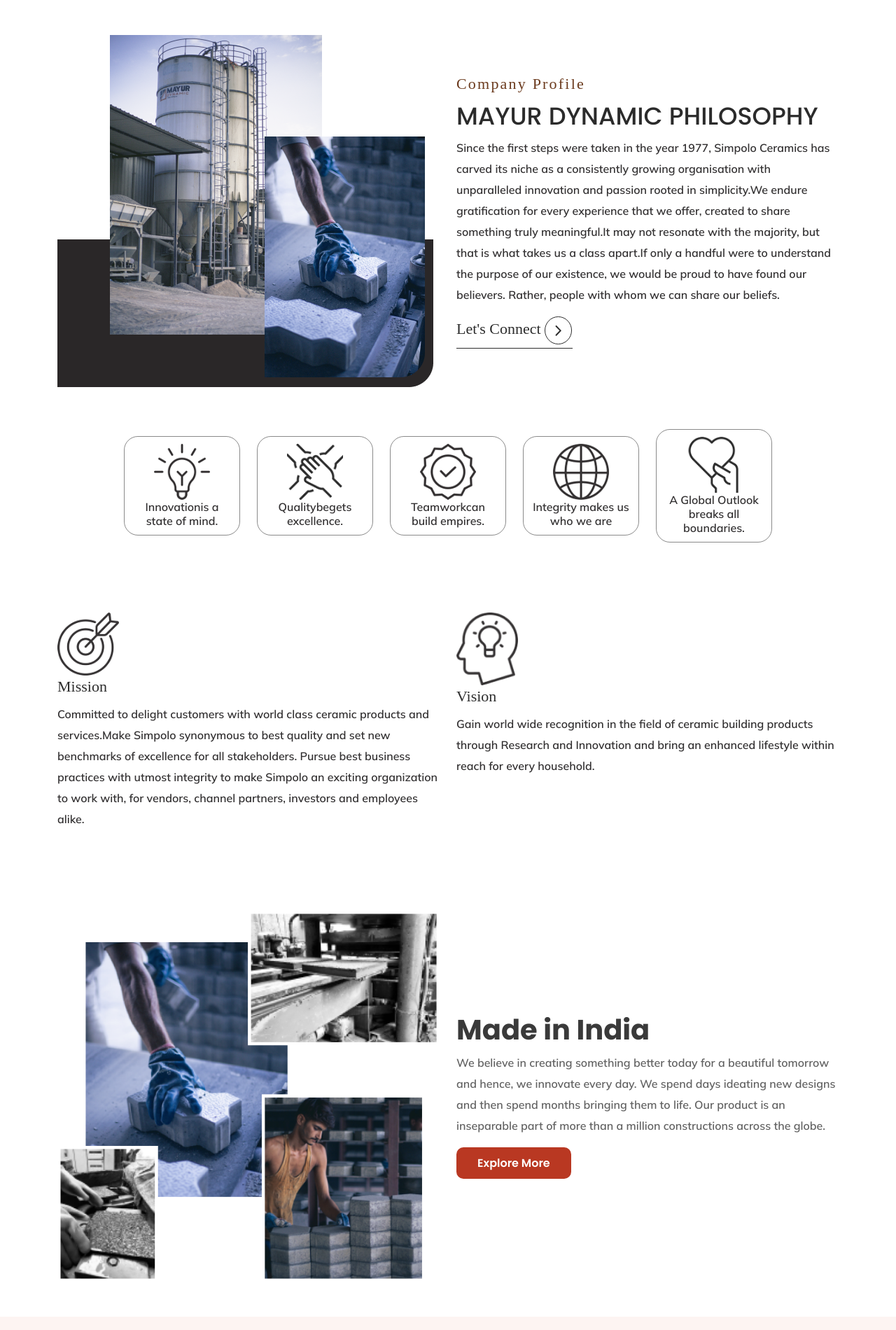
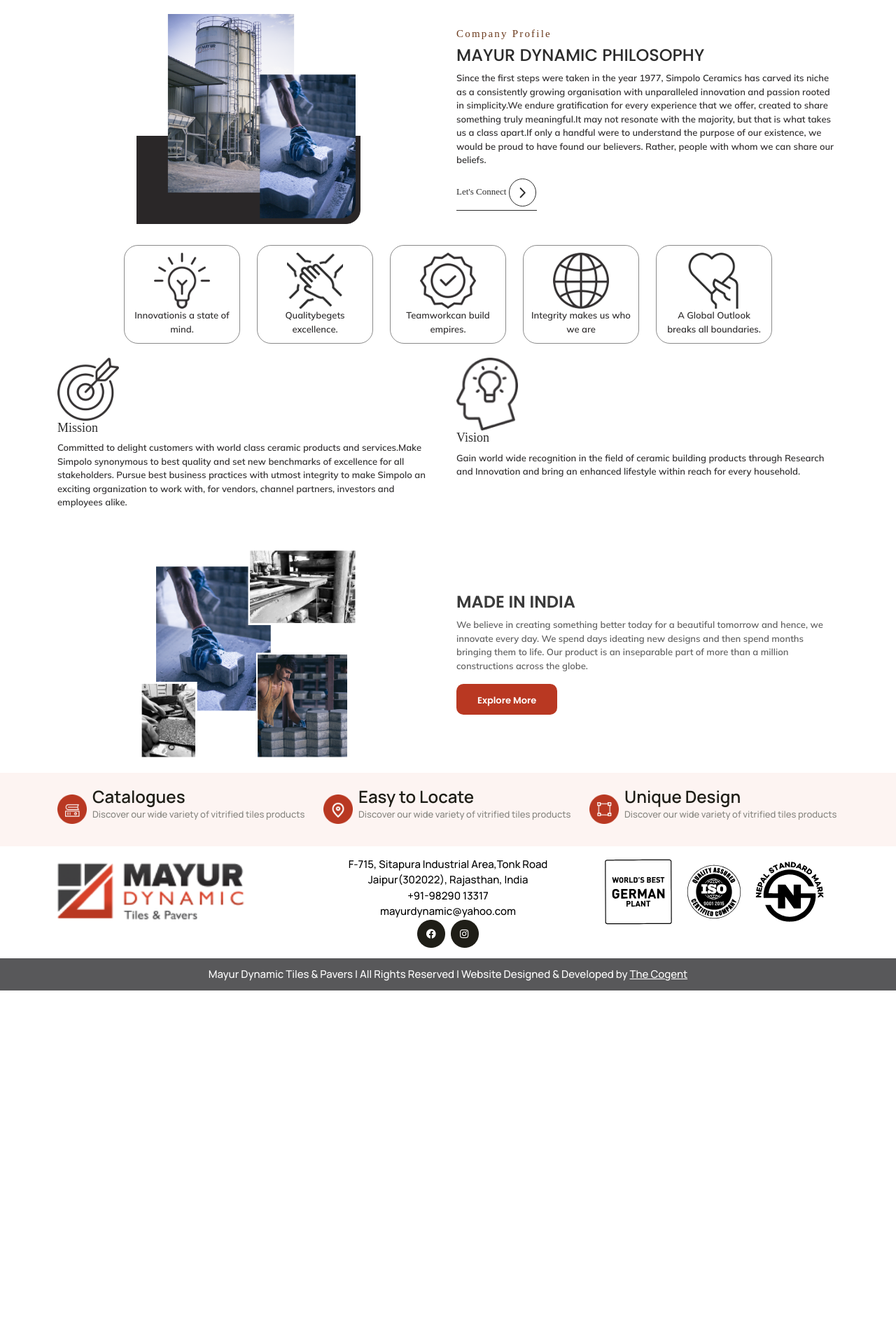
Before and after one commit to ItsAniketFrontend/Mayur-Tiles, a PHP site: page /about-us.php in a window 1280 px wide. Shown: the part 800-2700 px from the top of the page at 70% size. After the commit the page ends 2215 px from the top, so only its background shows below. Run offline with PHP 8.4, Linux system fonts and the light colour scheme; some libraries are stand-ins or nearby versions; some web fonts are replaced.

Commit message:
Some Changes in Styling and Made New Video In This to avoid height black space

```diff
--- a/CSS/style.css
+++ b/CSS/style.css
@@ -167,13 +167,19 @@ header nav button {
   text-transform: uppercase;
   font-weight: 600;
 }
+.home-our-products .product-box {
+  width: 100%;
+  height: 250px;
+}
 .home-our-products .product-box img {
+  -o-object-fit: cover;
+     object-fit: cover;
   width: 100%;
   height: 100%;
 }
 
 .home-applications {
-  padding: 15px 0px;
+  padding: 10px 0px;
   background: #323031;
 }
 .home-applications h2 {
@@ -194,7 +200,7 @@ header nav button {
 }
 .home-applications .post-slide img {
   border-radius: 10px;
-  height: 200px;
+  height: 180px;
   -o-object-fit: cover;
      object-fit: cover;
 }
@@ -239,7 +245,7 @@ header nav button {
 }
 .home-why-choose-us .img-box {
   width: 100%;
-  height: 500px;
+  height: 400px;
 }
 .home-why-choose-us .img-box img {
   width: 100%;
@@ -282,7 +288,7 @@ header nav button {
 
 .home-testimonials {
   background: #D9D9D9;
-  padding: 10px 0px;
+  padding: 5px 0px;
 }
 .home-testimonials h6 {
   color: var(--Primary, #B93822);
@@ -428,7 +434,7 @@ header nav button {
 }
 
 .home-instagram-feed {
-  padding: 50px 0px;
+  padding: 10px 0px;
 }
 
 .about-us-banner {
@@ -443,37 +449,41 @@ header nav button {
 }
 
 .about-us-intro {
-  padding: 50px 0px;
+  padding: 20px 0px;
   overflow: hidden;
+}
+.about-us-intro .img-box {
+  height: 300px;
+  width: 100%;
+}
+.about-us-intro .img-box img {
+  width: 100%;
+  height: 100%;
+  -o-object-fit: contain;
+     object-fit: contain;
 }
 .about-us-intro h6 {
   color: #6B3A1D;
   font-family: "Bebas Neue";
-  font-size: 22px;
+  font-size: 15px;
   font-style: normal;
   font-weight: 400;
-  line-height: 30px;
-  /* 136.364% */
   letter-spacing: 2.2px;
 }
 .about-us-intro h2 {
   color: #2B2B2B;
   font-family: Poppins;
-  font-size: 35px;
+  font-size: 24px;
   font-style: normal;
   font-weight: 500;
-  line-height: 45px;
-  /* 128.571% */
   text-transform: uppercase;
 }
 .about-us-intro p {
   color: #323031;
   font-family: Mulish;
-  font-size: 16px;
+  font-size: 13px;
   font-style: normal;
   font-weight: 600;
-  line-height: 30px;
-  /* 187.5% */
 }
 .about-us-intro button {
   background: none;
@@ -491,17 +501,14 @@ header nav button {
 .about-us-intro button a {
   color: #2D2D2D;
   font-family: Unbounded;
-  font-size: 22px;
+  font-size: 13px;
   font-style: normal;
   font-weight: 500;
-  line-height: 32px;
-  /* 145.455% */
   text-decoration: none;
 }
 
 .about-us-usp {
   padding-top: 10px;
-  padding-bottom: 50px;
   overflow: hidden;
 }
 .about-us-usp .col-box {
@@ -517,58 +524,59 @@ header nav button {
   color: #323031;
   text-align: center;
   font-family: Mulish;
-  font-size: 16px;
+  font-size: 13px;
   font-style: normal;
   font-weight: 600;
-  line-height: 20px;
-  /* 125% */
   margin-bottom: 0px;
 }
 
 .about-mission {
-  padding: 50px 0px;
+  padding: 20px 0px;
   overflow: hidden;
 }
 .about-mission h3 {
   color: #2D2D2D;
   font-family: Unbounded;
-  font-size: 22px;
+  font-size: 18px;
   font-style: normal;
   font-weight: 500;
-  line-height: 32px;
-  /* 145.455% */
 }
 .about-mission p {
   color: #323031;
   font-family: Mulish;
-  font-size: 16px;
+  font-size: 13px;
   font-style: normal;
   font-weight: 600;
-  line-height: 30px;
-  /* 187.5% */
 }
 
 .made-in-india {
-  padding: 50px 0px;
+  padding: 20px 0px;
   overflow: hidden;
 }
 .made-in-india h2 {
   color: var(--Color-Gray-1, #3A3A3A);
   font-family: Poppins;
-  font-size: 40px;
+  font-size: 24px;
   font-style: normal;
-  font-weight: 700;
-  line-height: 120%;
-  /* 48px */
+  font-weight: 600;
+  text-transform: uppercase;
+}
+.made-in-india .img-box {
+  width: 100%;
+  height: 300px;
+}
+.made-in-india .img-box img {
+  width: 100%;
+  height: 100%;
+  -o-object-fit: contain;
+     object-fit: contain;
 }
 .made-in-india p {
   color: var(--Color-Gray-2, #616161);
   font-family: Mulish;
-  font-size: 16px;
+  font-size: 13px;
   font-style: normal;
   font-weight: 600;
-  line-height: 30px;
-  /* 187.5% */
 }
 .made-in-india button {
   border-radius: 10px;
@@ -582,15 +590,13 @@ header nav button {
   text-decoration: none;
   color: var(--Color-White, #FFF);
   font-family: Poppins;
-  font-size: 16px;
+  font-size: 13px;
   font-style: normal;
   font-weight: 600;
-  line-height: 150%;
-  /* 24px */
 }
 
 .about-us-bottom-usp {
-  padding: 60px 0px;
+  padding: 20px 0px;
   background: var(--Color, #FDF4F2);
 }
 .about-us-bottom-usp h3 {
@@ -598,14 +604,13 @@ header nav button {
   font-family: Manrope;
   font-size: 24px;
   font-style: normal;
-  font-weight: 800;
-  line-height: 33.6px;
-  /* 140% */
+  font-weight: 600;
+  margin-bottom: 0px;
 }
 .about-us-bottom-usp p {
   color: #878680;
   font-family: Manrope;
-  font-size: 16px;
+  font-size: 13px;
   font-style: normal;
   font-weight: 500;
   line-height: 20px;
@@ -978,6 +983,7 @@ header nav button {
   font-size: 15px;
   font-style: normal;
   font-weight: 500;
+  margin-bottom: 0px;
 }
 .foot svg {
   background: #fff !important;
--- a/CSS/style.scss
+++ b/CSS/style.scss
@@ -259,16 +259,18 @@ header nav {
     //     }
     // }
     .product-box{
+        width: 100%;
+        height: 250px;
         img{
+            object-fit: cover;
             width: 100%;
             height: 100%;
-            // object-fit: cover;
         }
     }
 }
 
 .home-applications {
-    padding: 15px 0px;
+    padding: 10px 0px;
     background: #323031;
 
     h2 {
@@ -290,7 +292,7 @@ header nav {
 
         img {
             border-radius: 10px;
-            height: 200px;
+            height: 180px;
             object-fit: cover;
         }
 
@@ -395,7 +397,7 @@ header nav {
 
     .img-box{
         width: 100%;
-        height: 500px;
+        height: 400px;
         img{
             width: 100%;
             height: 100%;
@@ -440,7 +442,7 @@ header nav {
 
 .home-testimonials {
     background: #D9D9D9;
-    padding: 10px 0px;
+    padding: 5px 0px;
 
     h6 {
         color: var(--Primary, #B93822);
@@ -716,7 +718,7 @@ header nav {
 }
 
 .home-instagram-feed{
-    padding: 50px 0px;
+    padding: 10px 0px;
 
 }
 
@@ -731,38 +733,43 @@ header nav {
 }
 
 .about-us-intro {
-    padding: 50px 0px;
+    padding: 20px 0px;
     overflow: hidden;
+
+    .img-box{
+        height: 300px;
+        width: 100%;
+        img{
+            width: 100%;
+            height: 100%;
+            object-fit: contain;
+        }
+    }
+
     h6 {
         color: #6B3A1D;
         font-family: "Bebas Neue";
-        font-size: 22px;
+        font-size: 15px;
         font-style: normal;
         font-weight: 400;
-        line-height: 30px;
-        /* 136.364% */
         letter-spacing: 2.2px;
     }
 
     h2 {
         color: #2B2B2B;
         font-family: Poppins;
-        font-size: 35px;
+        font-size: 24px;
         font-style: normal;
         font-weight: 500;
-        line-height: 45px;
-        /* 128.571% */
         text-transform: uppercase;
     }
 
     p {
         color: #323031;
         font-family: Mulish;
-        font-size: 16px;
+        font-size: 13px;
         font-style: normal;
         font-weight: 600;
-        line-height: 30px;
-        /* 187.5% */
     }
 
     button {
@@ -781,11 +788,9 @@ header nav {
         a {
             color: #2D2D2D;
             font-family: Unbounded;
-            font-size: 22px;
+            font-size: 13px;
             font-style: normal;
             font-weight: 500;
-            line-height: 32px;
-            /* 145.455% */
             text-decoration: none;
         }
     }
@@ -793,7 +798,7 @@ header nav {
 
 .about-us-usp {
     padding-top: 10px;
-    padding-bottom: 50px;
+    // padding-bottom: 50px;
     overflow: hidden;
     .col-box {
         border-radius: 20px;
@@ -808,61 +813,60 @@ header nav {
             color: #323031;
             text-align: center;
             font-family: Mulish;
-            font-size: 16px;
+            font-size: 13px;
             font-style: normal;
             font-weight: 600;
-            line-height: 20px;
-            /* 125% */
             margin-bottom: 0px;
         }
     }
 }
 
 .about-mission {
-    padding: 50px 0px;
+    padding: 20px 0px;
     overflow: hidden;
     h3 {
         color: #2D2D2D;
         font-family: Unbounded;
-        font-size: 22px;
+        font-size: 18px;
         font-style: normal;
         font-weight: 500;
-        line-height: 32px;
-        /* 145.455% */
     }
 
     p {
         color: #323031;
         font-family: Mulish;
-        font-size: 16px;
+        font-size: 13px;
         font-style: normal;
         font-weight: 600;
-        line-height: 30px;
-        /* 187.5% */
     }
 }
 
 .made-in-india {
-    padding: 50px 0px;
+    padding: 20px 0px;
     overflow: hidden;
     h2 {
         color: var(--Color-Gray-1, #3A3A3A);
         font-family: Poppins;
-        font-size: 40px;
+        font-size: 24px;
         font-style: normal;
-        font-weight: 700;
-        line-height: 120%;
-        /* 48px */
+        font-weight: 600;
+        text-transform: uppercase;
     }
-
+    .img-box{
+        width: 100%;
+        height: 300px;
+        img{
+            width: 100%;
+            height: 100%;
+            object-fit: contain;
+        }
+    }
     p {
         color: var(--Color-Gray-2, #616161);
         font-family: Mulish;
-        font-size: 16px;
+        font-size: 13px;
         font-style: normal;
         font-weight: 600;
-        line-height: 30px;
-        /* 187.5% */
     }
 
     button {
@@ -876,17 +880,15 @@ header nav {
             text-decoration: none;
             color: var(--Color-White, #FFF);
             font-family: Poppins;
-            font-size: 16px;
+            font-size: 13px;
             font-style: normal;
             font-weight: 600;
-            line-height: 150%;
-            /* 24px */
         }
     }
 }
 
 .about-us-bottom-usp {
-    padding: 60px 0px;
+    padding: 20px 0px;
     background: var(--Color, #FDF4F2);
 
     h3 {
@@ -894,15 +896,14 @@ header nav {
         font-family: Manrope;
         font-size: 24px;
         font-style: normal;
-        font-weight: 800;
-        line-height: 33.6px;
-        /* 140% */
+        font-weight: 600;
+        margin-bottom: 0px;
     }
 
     p {
         color: #878680;
         font-family: Manrope;
-        font-size: 16px;
+        font-size: 13px;
         font-style: normal;
         font-weight: 500;
         line-height: 20px;
@@ -1318,6 +1319,7 @@ header nav {
         font-size: 15px;
         font-style: normal;
         font-weight: 500;
+        margin-bottom: 0px;
     }
 
     svg {
--- a/about-us.php
+++ b/about-us.php
@@ -35,7 +35,9 @@
                 <div class="row">
                     <div class="col-lg-6 col-12 my-lg-0 my-2 " data-aos="fade-right" data-aos-delay="200"
                         data-aos-duration="800">
-                        <img src="Images/about-us-intro.png" class="img-fluid" alt="">
+                        <div class="img-box">
+                            <img src="Images/about-us-intro.png" class="img-fluid" alt="">
+                        </div>
                     </div>
                     <div class="col-lg-6  my-lg-0 my-2 col-12 d-flex justify-content-center flex-column"
                         data-aos="fade-left" data-aos-delay="250" data-aos-duration="800">
@@ -128,7 +130,9 @@
             <div class="container">
                 <div class="row">
                     <div class="col-lg-6 my-lg-0 my-1" data-aos="fade-right" data-aos-delay="250" data-aos-duration="800">
-                        <img src="Images/made-in-india.png" class="img-fluid" alt="">
+                        <div class="img-box">
+                            <img src="Images/made-in-india.png" class="img-fluid" alt="">
+                        </div>
                     </div>
                     <div class="col-lg-6 my-lg-0 my-1 d-flex justify-content-center flex-column" data-aos="fade-left" data-aos-delay="300" data-aos-duration="800">
                         <h2>Made in India</h2>
@@ -147,7 +151,7 @@
                 <div class="row">
                     <div class="col-lg-4">
                         <div class="d-flex gap-2 align-items-center  flex-column flex-lg-row">
-                            <img src="Images/about-us-cata.png" width="78px" alt="">
+                            <img src="Images/about-us-cata.png" width="42px" alt="">
                             <div class="">
                                 <h3>Catalogues</h3>
                                 <p>Discover our wide variety
@@ -158,7 +162,7 @@
                     </div>
                     <div class="col-lg-4">
                         <div class="d-flex gap-2 align-items-center  flex-column flex-lg-row">
-                            <img src="Images/home-about-us-locate.png" width="78px" alt="">
+                            <img src="Images/home-about-us-locate.png" width="42px" alt="">
                             <div class="">
                                 <h3>Easy to Locate</h3>
                                 <p>Discover our wide variety
@@ -169,7 +173,7 @@
                     </div>
                     <div class="col-lg-4">
                         <div class="d-flex gap-2 align-items-center  flex-column flex-lg-row">
-                            <img src="Images/home-about-low-usp.png" width="78px" alt="">
+                            <img src="Images/home-about-low-usp.png" width="42px" alt="">
                             <div class="">
                                 <h3>Unique Design</h3>
                                 <p>Discover our wide variety
--- a/index.php
+++ b/index.php
@@ -655,12 +655,12 @@
             </div>
         </section>
 
-        <section class="home-instagram-feed">
+        <!-- <section class="home-instagram-feed">
             <div class="container-fluid">
                 <script src="https://static.elfsight.com/platform/platform.js" data-use-service-core defer></script>
                 <div class="elfsight-app-564e3185-8223-4931-b2fd-9b46ea83de46" data-elfsight-app-lazy></div>
             </div>
-        </section>
+        </section> -->
     </main>
 
     <footer>
--- a/main.js
+++ b/main.js
@@ -15,7 +15,7 @@ function changeNavbarBackground() {
 
 $(document).ready(function() {
     $("#news-sliderr").owlCarousel({
-        items : 4,
+        items : 5,
         itemsDesktop:[1199,3],
         itemsDesktopSmall:[980,2],
         itemsMobile : [600,1],
```
Also changed, not shown: foot.php (line endings or trailing spaces), 1 other file.
